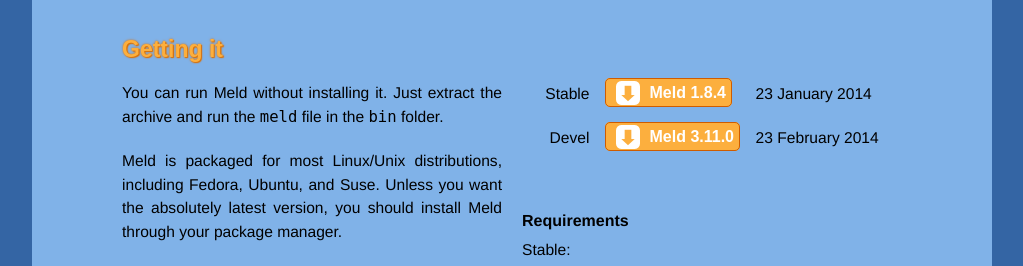
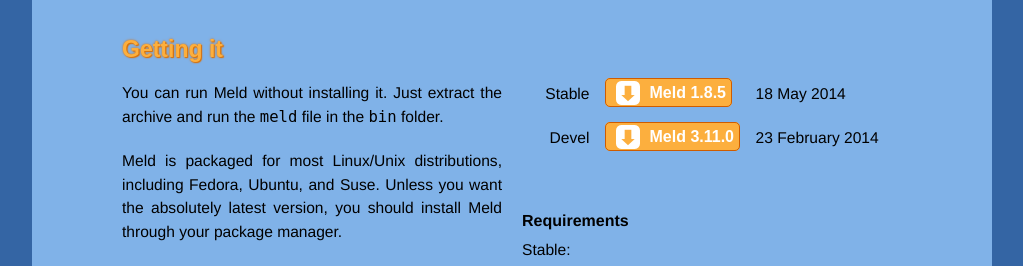
Before and after one commit to meld/meld.github.com, a Jekyll site: the page built from index.html, in a window 1280 px wide. Shown: the part 781-1047 px from the top of the page, without its empty margins (128-1151 px from the left). Built offline with Jekyll 4.4.1, drawn with Linux system fonts in a browser that asks for light colours; nearby versions of some CDN libraries; some web fonts are replaced.

Commit message:
Meld 1.8.5

```diff
--- a/index.html
+++ b/index.html
@@ -79,15 +79,15 @@
               Stable
             </td>
             <td class="download">
-              <a href="http://ftp.gnome.org/pub/GNOME/sources/meld/1.8/meld-1.8.4.tar.xz" onClick="recordOutboundLink(this, 'Download', 'Source', 'meld-1.8.4.tar.xz'); return false;">
+              <a href="http://ftp.gnome.org/pub/GNOME/sources/meld/1.8/meld-1.8.5.tar.xz" onClick="recordOutboundLink(this, 'Download', 'Source', 'meld-1.8.5.tar.xz'); return false;">
                 <span>
                   <img src="images/downloadicon.png" width="24" height="24"/>
-                  Meld 1.8.4
+                  Meld 1.8.5
                 </span>
               </a>
             </td>
             <td style="padding-left: 1em;">
-              23 January 2014
+              18 May 2014
             </td>
           </tr>
           <tr>
```
Also changed, not shown: _posts/2014-5-18-Meld 1.8.5.md (added, +18 -0 lines).
